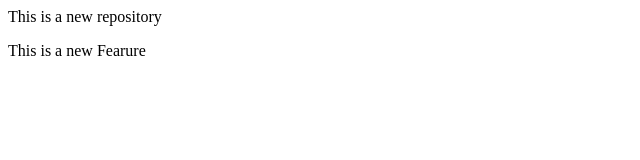
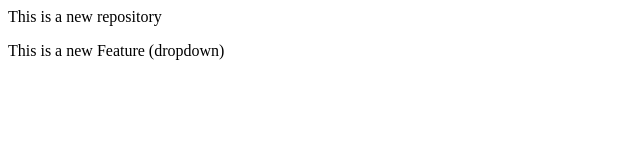
Before and after one commit to Explorer1905/localrepo, a plain HTML site: page index.html in a window 1280 px wide. Shown: the full height of the page, 0-640 px from the left. Drawn offline with Linux system fonts and the light colour scheme.

```diff
--- a/index.html
+++ b/index.html
@@ -1,2 +1,2 @@
 <p>This is a new repository</p>
-<p>This is a new Fearure</p>
+<p>This is a new Feature (dropdown)</p>
```
